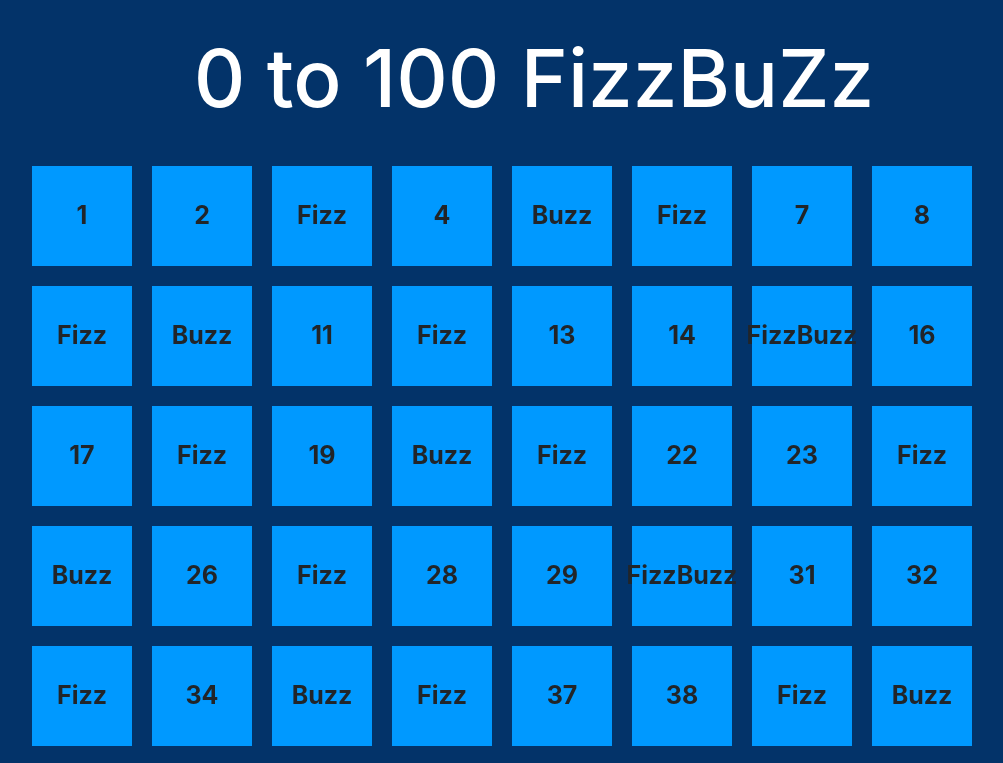
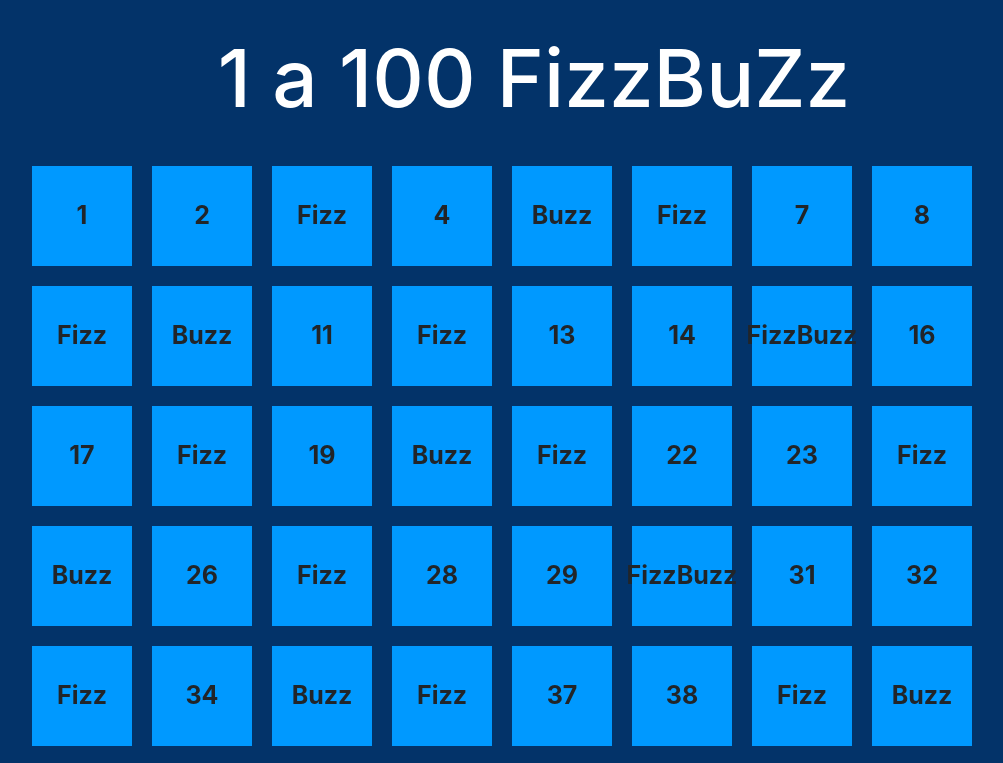
Before and after one commit to nikolaesp/js-fizzbuzz, a plain HTML site: page index.html in a window 1280 px wide. Shown: the top 763 px of the page, without its empty margins (106-1109 px from the left). Drawn offline with nearby package versions, Linux system fonts and the light colour scheme.

Commit message:
funziona

```diff
--- a/index.html
+++ b/index.html
@@ -10,7 +10,7 @@
 </head>
 <body>
 
-    <h1 class="titolo">0 to 100 FizzBuZz </h1>
+    <h1 class="titolo">1 a 100 FizzBuZz </h1>
 
     <div class="mio-container">
     </div>
```
